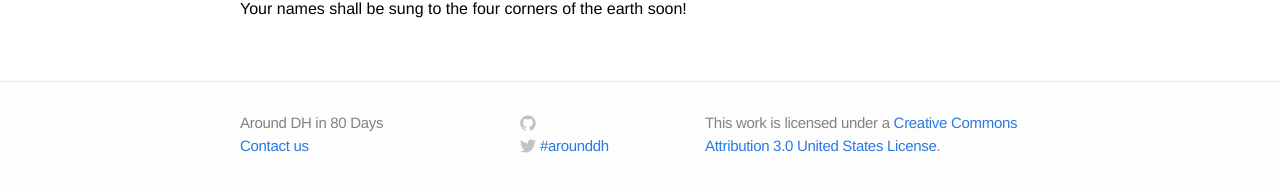
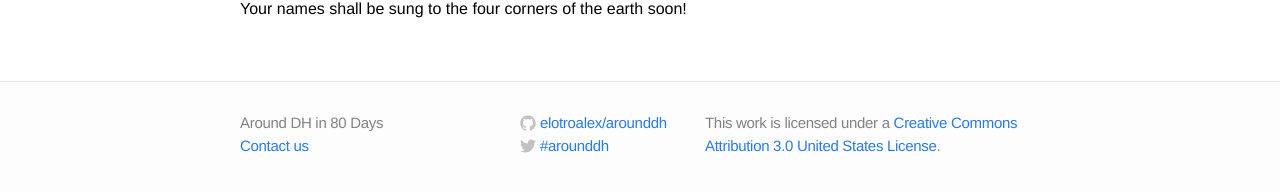
Before and after one commit to elotroalex/arounddh, a Jekyll site: the page built from credits.md, in a window 1280 px wide. Shown: the part 341-533 px from the top of the page. Built offline with Jekyll 4.4.1, drawn with Linux system fonts in a browser that asks for light colours.

```diff
--- a/_includes/footer.html
+++ b/_includes/footer.html
@@ -29,7 +29,7 @@
                 c0,0.208,0.14,0.449,0.534,0.373c3.081-1.028,5.302-3.935,5.302-7.362C15.76,3.906,12.285,0.431,7.999,0.431z"/>
               </svg>
             </span>
-            <span class="username">{{ site.username }}</span>
+            <span class="username"><a href="https://github.com/elotroalex/arounddh">elotroalex/arounddh</a></span>
           </a>
         </li>
         <li>
```
